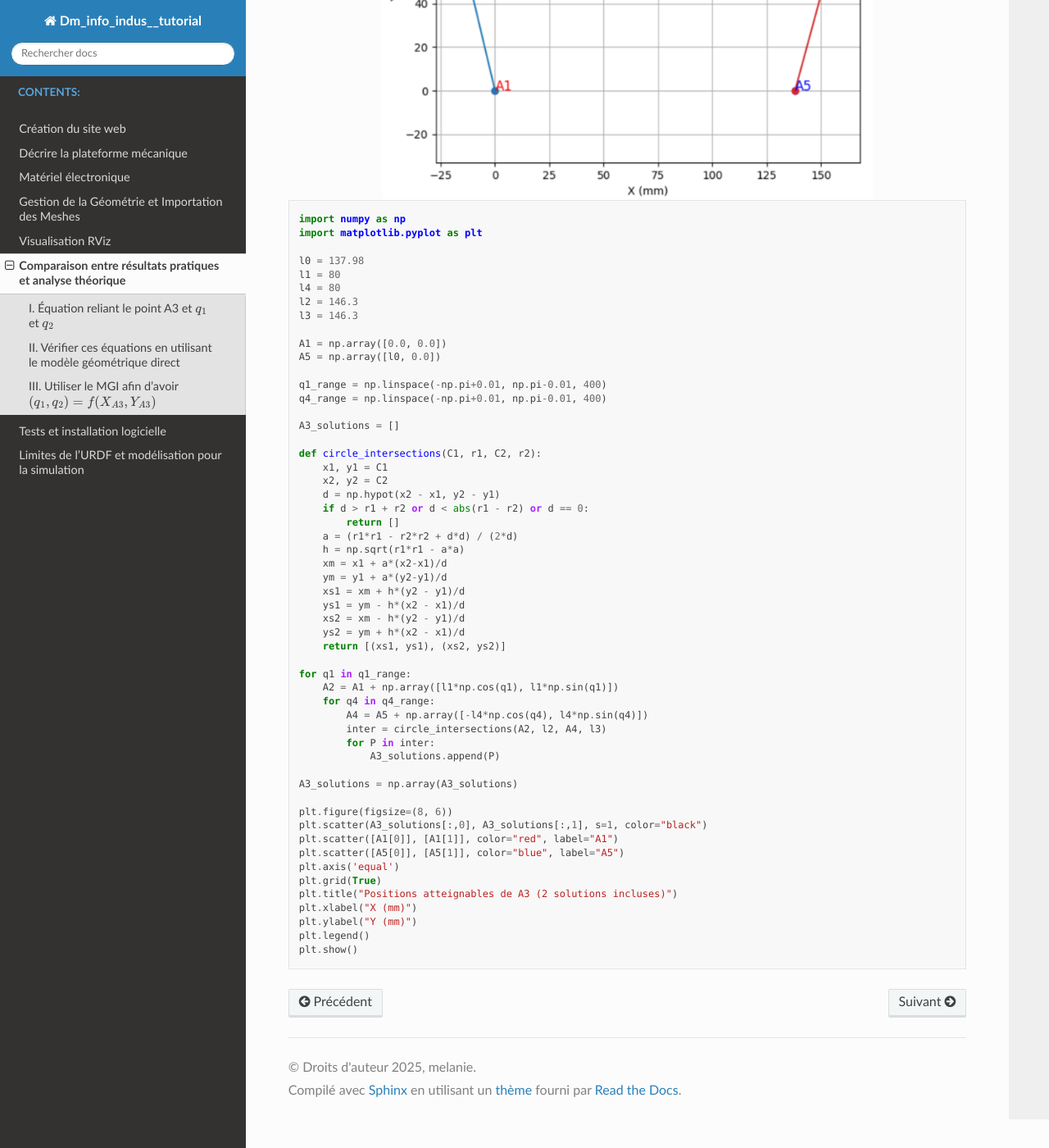
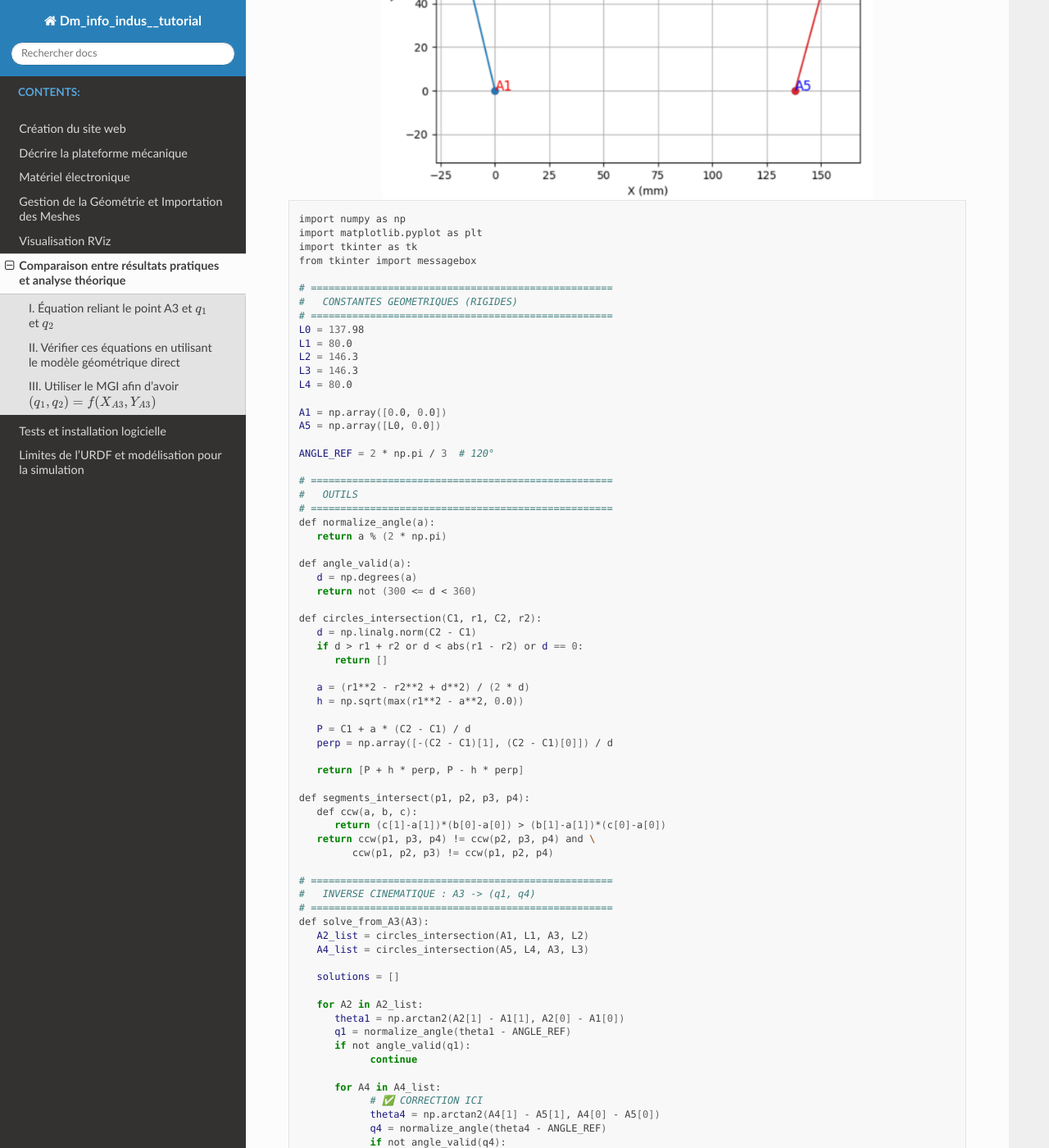
Before and after one commit to melaniedalib/info_indus_tutorial, a Sphinx documentation site: the page built from doc/sphinx/source/05_resultat_theorique/05_programmation.rst, in a window 1280 px wide and 1400 px high, scrolled down 4860 px. Shown: the whole window at 82% size. Built offline with Sphinx 7.4.7 and the Read the Docs theme 3.1.0, drawn with Linux system fonts in a browser that asks for light colours; some of the changed text lies outside the part shown.

Commit message:
06 et 05

```diff
--- a/doc/sphinx/source/05_resultat_theorique/05_programmation.rst
+++ b/doc/sphinx/source/05_resultat_theorique/05_programmation.rst
@@ -231,59 +231,151 @@
    :width: 600px
    :align: center
 
-.. code-block:: python
+.. code-block:: bash
 
-    import numpy as np
-    import matplotlib.pyplot as plt
+   import numpy as np
+   import matplotlib.pyplot as plt
+   import tkinter as tk
+   from tkinter import messagebox
 
-    l0 = 137.98
-    l1 = 80
-    l4 = 80
-    l2 = 146.3
-    l3 = 146.3
+   # ===================================================
+   #   CONSTANTES GEOMETRIQUES (RIGIDES)
+   # ===================================================
+   L0 = 137.98
+   L1 = 80.0
+   L2 = 146.3
+   L3 = 146.3
+   L4 = 80.0
 
-    A1 = np.array([0.0, 0.0])
-    A5 = np.array([l0, 0.0])
+   A1 = np.array([0.0, 0.0])
+   A5 = np.array([L0, 0.0])
 
-    q1_range = np.linspace(-np.pi+0.01, np.pi-0.01, 400)
-    q4_range = np.linspace(-np.pi+0.01, np.pi-0.01, 400)
+   ANGLE_REF = 2 * np.pi / 3  # 120°
 
-    A3_solutions = []
+   # ===================================================
+   #   OUTILS
+   # ===================================================
+   def normalize_angle(a):
+      return a % (2 * np.pi)
 
-    def circle_intersections(C1, r1, C2, r2):
-        x1, y1 = C1
-        x2, y2 = C2
-        d = np.hypot(x2 - x1, y2 - y1)
-        if d > r1 + r2 or d < abs(r1 - r2) or d == 0:
-            return []
-        a = (r1*r1 - r2*r2 + d*d) / (2*d)
-        h = np.sqrt(r1*r1 - a*a)
-        xm = x1 + a*(x2-x1)/d
-        ym = y1 + a*(y2-y1)/d
-        xs1 = xm + h*(y2 - y1)/d
-        ys1 = ym - h*(x2 - x1)/d
-        xs2 = xm - h*(y2 - y1)/d
-        ys2 = ym + h*(x2 - x1)/d
-        return [(xs1, ys1), (xs2, ys2)]
+   def angle_valid(a):
+      d = np.degrees(a)
+      return not (300 <= d < 360)
 
-    for q1 in q1_range:
-        A2 = A1 + np.array([l1*np.cos(q1), l1*np.sin(q1)])
-        for q4 in q4_range:
-            A4 = A5 + np.array([-l4*np.cos(q4), l4*np.sin(q4)])
-            inter = circle_intersections(A2, l2, A4, l3)
-            for P in inter:
-                A3_solutions.append(P)
+   def circles_intersection(C1, r1, C2, r2):
+      d = np.linalg.norm(C2 - C1)
+      if d > r1 + r2 or d < abs(r1 - r2) or d == 0:
+         return []
 
-    A3_solutions = np.array(A3_solutions)
+      a = (r1**2 - r2**2 + d**2) / (2 * d)
+      h = np.sqrt(max(r1**2 - a**2, 0.0))
 
-    plt.figure(figsize=(8, 6))
-    plt.scatter(A3_solutions[:,0], A3_solutions[:,1], s=1, color="black")
-    plt.scatter([A1[0]], [A1[1]], color="red", label="A1")
-    plt.scatter([A5[0]], [A5[1]], color="blue", label="A5")
-    plt.axis('equal')
-    plt.grid(True)
-    plt.title("Positions atteignables de A3 (2 solutions incluses)")
-    plt.xlabel("X (mm)")
-    plt.ylabel("Y (mm)")
-    plt.legend()
-    plt.show()
+      P = C1 + a * (C2 - C1) / d
+      perp = np.array([-(C2 - C1)[1], (C2 - C1)[0]]) / d
+
+      return [P + h * perp, P - h * perp]
+
+   def segments_intersect(p1, p2, p3, p4):
+      def ccw(a, b, c):
+         return (c[1]-a[1])*(b[0]-a[0]) > (b[1]-a[1])*(c[0]-a[0])
+      return ccw(p1, p3, p4) != ccw(p2, p3, p4) and \
+            ccw(p1, p2, p3) != ccw(p1, p2, p4)
+
+   # ===================================================
+   #   INVERSE CINEMATIQUE : A3 -> (q1, q4)
+   # ===================================================
+   def solve_from_A3(A3):
+      A2_list = circles_intersection(A1, L1, A3, L2)
+      A4_list = circles_intersection(A5, L4, A3, L3)
+
+      solutions = []
+
+      for A2 in A2_list:
+         theta1 = np.arctan2(A2[1] - A1[1], A2[0] - A1[0])
+         q1 = normalize_angle(theta1 - ANGLE_REF)
+         if not angle_valid(q1):
+               continue
+
+         for A4 in A4_list:
+               # ✅ CORRECTION ICI
+               theta4 = np.arctan2(A4[1] - A5[1], A4[0] - A5[0])
+               q4 = normalize_angle(theta4 - ANGLE_REF)
+               if not angle_valid(q4):
+                  continue
+
+               if segments_intersect(A1, A2, A3, A4):
+                  continue
+               if segments_intersect(A2, A3, A4, A5):
+                  continue
+
+               solutions.append((q1, q4, A2, A4))
+
+      return solutions
+
+   # ===================================================
+   #   TRACE
+   # ===================================================
+   def plot_solution(q1, q4, A2, A3, A4):
+      plt.figure(figsize=(6, 6))
+      for P, Q in [(A1, A2), (A2, A3), (A3, A4), (A4, A5)]:
+         plt.plot([P[0], Q[0]], [P[1], Q[1]], '-o')
+
+      for name, P in zip(
+         ["A1", "A2", "A3", "A4", "A5"],
+         [A1, A2, A3, A4, A5]
+      ):
+         plt.text(P[0], P[1], name)
+
+      plt.axis("equal")
+      plt.grid(True)
+      plt.title("Quadrilatère articulé – cohérence q4 OK")
+      plt.show()
+
+   # ===================================================
+   #   GUI
+   # ===================================================
+   def launch_gui():
+      def validate():
+         try:
+               x = float(entry_x.get())
+               y = float(entry_y.get())
+         except ValueError:
+               messagebox.showerror("Erreur", "Coordonnées invalides.")
+               return
+
+         A3 = np.array([x, y])
+         sols = solve_from_A3(A3)
+
+         if not sols:
+               messagebox.showerror("Erreur", "Position A3 non réalisable.")
+               return
+
+         q1, q4, A2, A4 = sols[0]
+         window.destroy()
+
+         q1_1023 = q1*1023/360
+         q4_1023 = q4*1023/360
+         print("\n--- ANGLES COHERENTS ---")
+         print(f"q1 = {np.degrees(q1):.2f}°")
+         print(f"q4 = {np.degrees(q4):.2f}°")
+         print(f"q1 = {np.degrees(q1_1023):.2f}")
+         print(f"q4 = {np.degrees(q4_1023):.2f}")
+         plot_solution(q1, q4, A2, A3, A4)
+
+      window = tk.Tk()
+      window.title("A3 → angles (réf 120°)")
+
+      tk.Label(window, text="X A3 (mm)").grid(row=0, column=0)
+      tk.Label(window, text="Y A3 (mm)").grid(row=1, column=0)
+
+      entry_x = tk.Entry(window)
+      entry_y = tk.Entry(window)
+      entry_x.grid(row=0, column=1)
+      entry_y.grid(row=1, column=1)
+
+      tk.Button(window, text="Valider", command=validate)\
+         .grid(row=2, column=0, columnspan=2)
+
+      window.mainloop()
+
+   launch_gui()
```
Also changed, not shown: doc/sphinx/source/06_ROS2/06_ROS2.rst (+18 -1 lines), doc/sphinx/source/images/position0.jpeg (added), doc/sphinx/source/images/position1.jpeg (added), doc/sphinx/source/images/position2.jpeg (added).
